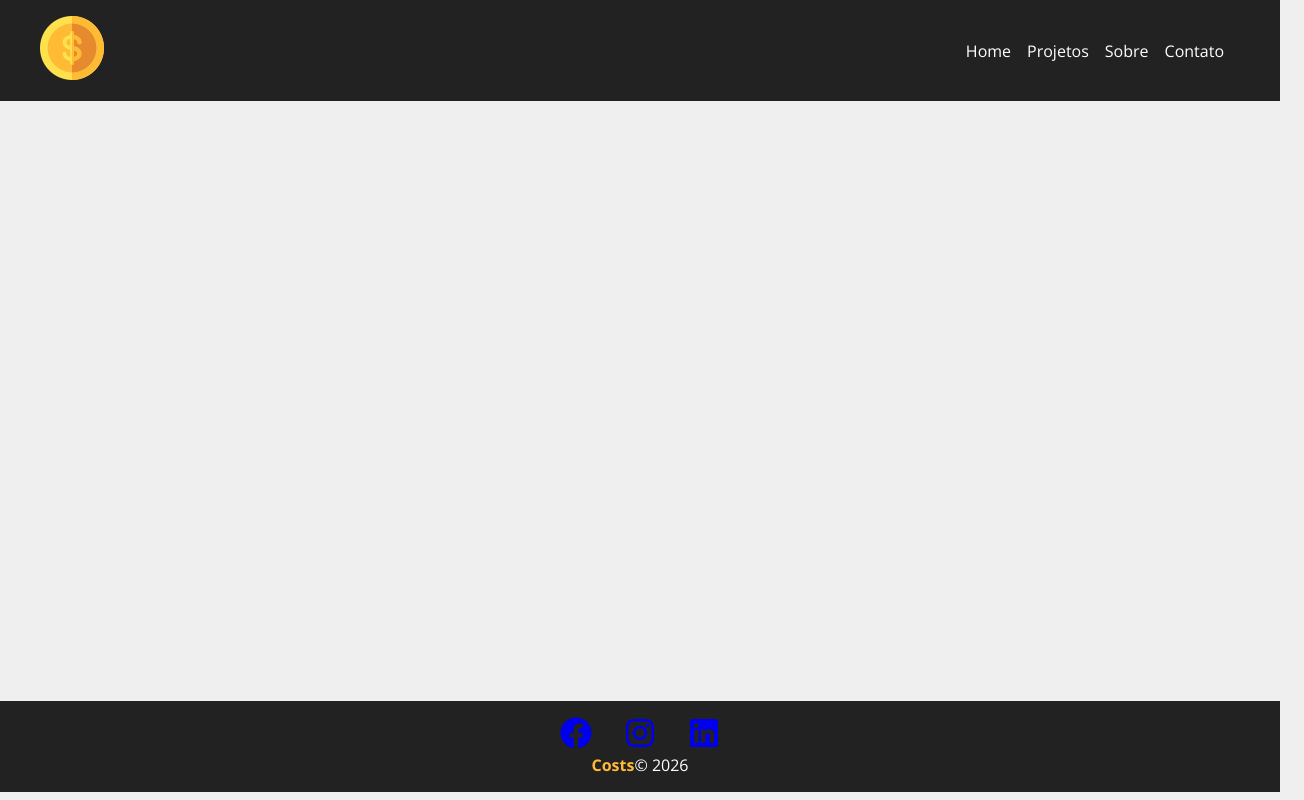
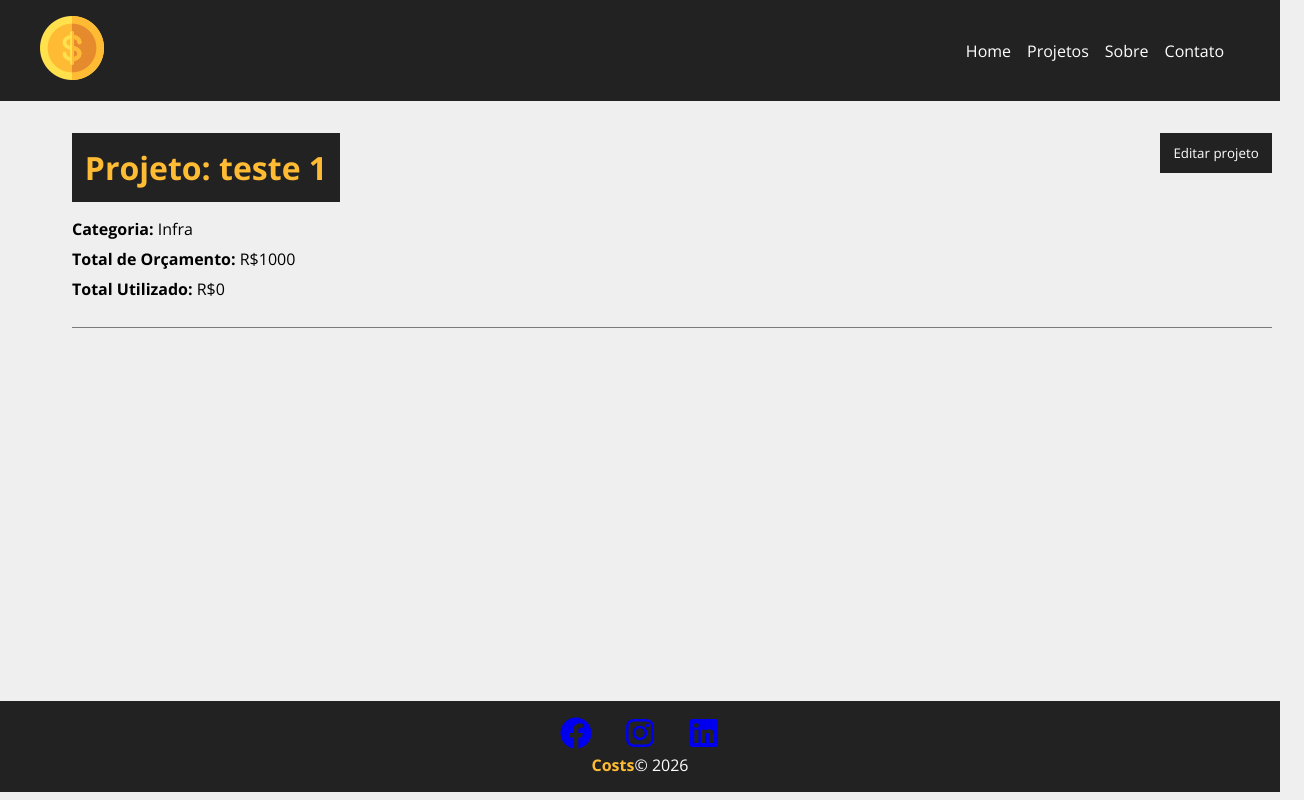
Before and after one commit to EvertonDiasBrito/projeto-custos, a React (Vite) app: page /projeto/2219 in a window 1280 px wide. Shown: the whole page, 1304 px wide, since content can reach past the window. Built offline with nearby package versions, Linux system fonts and the light colour scheme; data requests are answered from the project's data file.

Commit message:
Pg de edição

```diff
--- a/src/App.tsx
+++ b/src/App.tsx
@@ -23,7 +23,7 @@ function App() {
           <Route path="/contato" element={<Contato />} />
           <Route path="/sobre" element={<Sobre />} />
           <Route path="/novoprojeto" element={<NovoProjeto />} />
-          <Route path="/projetos/:id" element={<Projeto />} />
+          <Route path="/projeto/:id" element={<Projeto />} />
         </Routes>
       </Container>
       <Footer />
--- a/src/components/pages/Projeto.module.css
+++ b/src/components/pages/Projeto.module.css
@@ -0,0 +1,47 @@
+.projeto_detalhes {
+    padding: 2em;
+}
+
+.projeto_detalhes h1,
+.projeto_detalhes h2,
+.projeto_detalhes p {
+    margin-bottom: 0.5em;
+}
+.projeto_detalhes h1{
+    background-color: #222;
+    color: #ffbb33;
+    padding: 0.4em;
+}
+
+.projeto_detalhes span {
+    font-weight: bold;
+}
+
+.detalhes_container,
+.service_from_comtainer {
+    border-bottom: 1px solid #7a7a7a;
+    margin-bottom: 1.2em;
+    padding-bottom: 1.2em;
+    display: flex;
+    justify-content: space-between;
+    flex-wrap: wrap;
+}
+
+.btn{
+    background-color: #222;
+    color: #fff;
+    padding: 0.5em 1em;
+    text-decoration: none;
+    transition: 0.5s;
+    cursor: pointer;
+    max-height: 40px;
+    border: none;
+}
+
+.btn:hover{
+    color: #ffbb33;
+}
+
+.projeto_info{
+width: 100%;
+}
--- a/src/components/pages/Projeto.tsx
+++ b/src/components/pages/Projeto.tsx
@@ -2,14 +2,19 @@ import styles from './Projeto.module.css';
 
 import { useParams } from 'react-router-dom';
 import { useState, useEffect } from 'react';
+import Loading from '../layout/Loading';
+import Container from '../layout/Container';
 
 function Projeto() {
     const { id } = useParams();
 
     const [projeto, setProjeto] = useState({} as any)
 
+    const[showProjetoForm, setShowProjetoForm] = useState(false);
+
     useEffect(() => {
-        fetch(`http://localhost:5000/projetos/${id}`, {
+        setTimeout(() => {
+            fetch(`http://localhost:5000/projects/${id}`, {
             method: 'GET',
             headers: {
                 'Content-Type': 'application/json',
@@ -20,9 +25,49 @@ function Projeto() {
             setProjeto(data);
         })
         .catch((err) => console.log(err));
+        }, 300);
     }, [id])
-    return <p>projeto {projeto.name}</p>;
 
+    function toggleProjetoForm() {
+        setShowProjetoForm(!showProjetoForm);
+    }
+
+    return (
+        <>
+            {projeto.name ? (
+                <div className={styles.projeto_detalhes}>
+                    <Container customClass='column'>
+                        <div className={styles.detalhes_container}>
+                            <h1>Projeto: {projeto.name}</h1>
+                            <button className={styles.btn} onClick={toggleProjetoForm}>
+                                {! showProjetoForm ? "Editar projeto" : "Fechar edição"}
+                            </button>
+                            {! showProjetoForm ? (
+                                <div className={styles.projeto_info}>
+                                    <p>
+                                        <span>Categoria:</span> {projeto.category.name}
+                                    </p>
+                                    <p>
+                                        <span>Total de Orçamento:</span> R${projeto.budget}
+                                    </p>
+                                    <p>
+                                        <span>Total Utilizado:</span> R${projeto.cost}
+                                    </p>
+                                </div>
+                            ) : (
+                                <div className={styles.projeto_info}>
+                                    <p> Formulario </p>
+                                </div>
+                            )}
+                        </div>
+                    </Container>
+                </div>
+
+            ) : (
+                <Loading />
+            )}
+        </>
+    )
 }
 
 export default Projeto;
--- a/src/components/projetos/ProjetosCard.tsx
+++ b/src/components/projetos/ProjetosCard.tsx
@@ -32,7 +32,7 @@ function ProjetosCard({id, name, budget, category, handleRemove }: ProjetosCardP
         {category}
       </p>
       <div className={styles.project_card_actions}>
-        <Link to={`/projetos/${id}`}>
+        <Link to={`/projeto/${id}`}>
             <h1><BsPencil /> Editar </h1>
         </Link>
         <button onClick={remove}>
```
